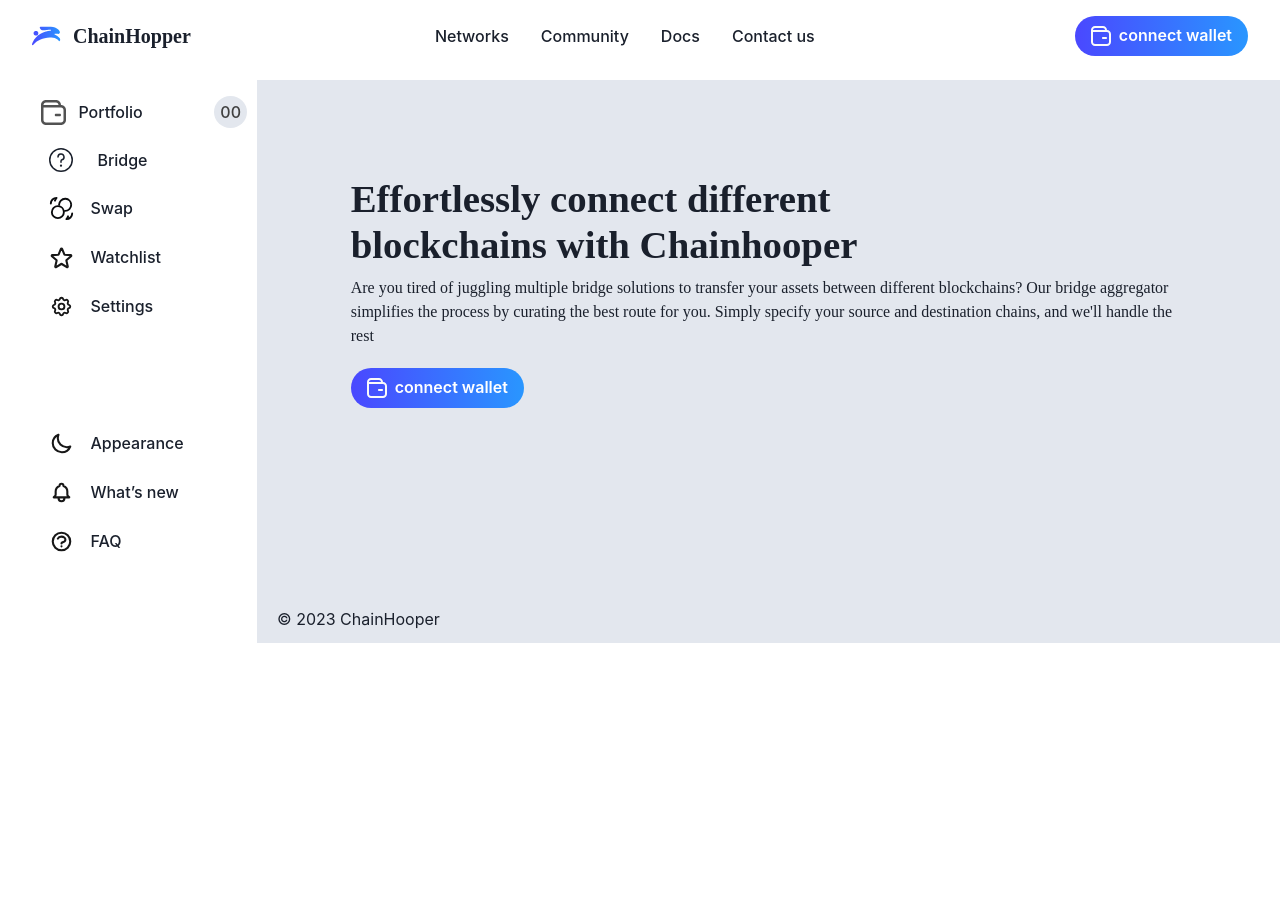
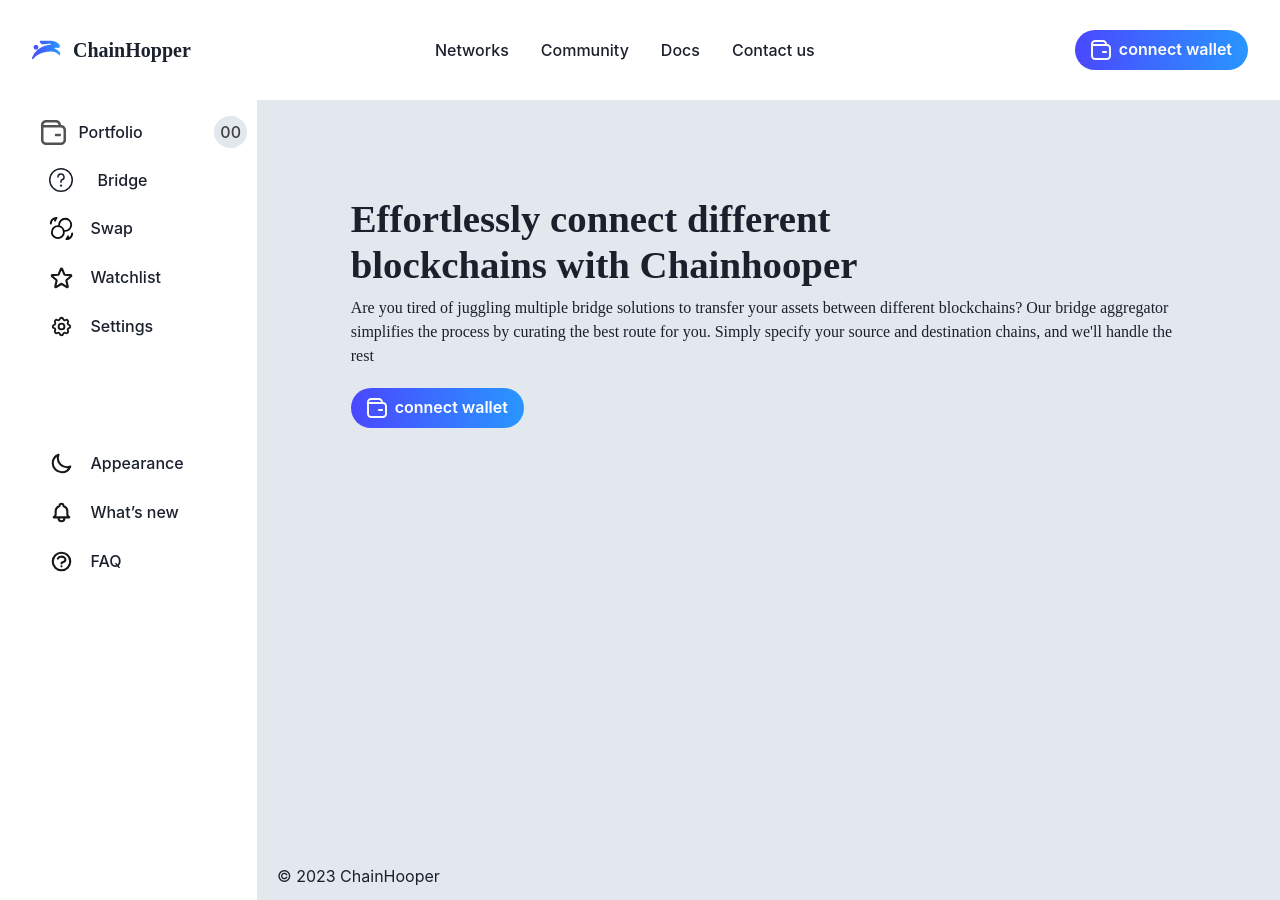
Before and after one commit to algorand-hackers/chain-hopper, a React (Create React App) app in the folder apps/frontend/: page / in a window 1280 px wide. Before the commit the page ends 800 px from the top, so only its background shows below. Built offline with nearby package versions, Linux system fonts and the light colour scheme.

Commit message:
Home page revamp

```diff
--- a/apps/frontend/src/App.js
+++ b/apps/frontend/src/App.js
@@ -14,11 +14,11 @@ function App() {
     <div>
       <Box >
         <Navbar />
-        <Box display="flex">
+        <Box display="flex" >
           <Box>
             <Sidebar />
           </Box>
-          <Box bg="bg2" w={{base:"100%", md:"100%", lg:"100%"}}>
+          <Box h="100vh" bg="bg2" w={{base:"100%", md:"100%", lg:"100%"}}>
             <Routes>
               <Route index element={<Home />} />
               <Route path='/bridge' element={<Bridge />} />
--- a/apps/frontend/src/constant/Navbar.js
+++ b/apps/frontend/src/constant/Navbar.js
@@ -16,7 +16,7 @@ const Navbar = () => {
     const disclosureProps = getDisclosureProps()
 
   return (
-    <Box  h="10vh" pt="16px">
+    <Flex  h="100px">
         <Flex w="95%" mx="auto" justify="space-between" align="center">
             <Flex className="font-[syne]">
                 <img src={Applogo} alt="logo" />
@@ -49,7 +49,7 @@ const Navbar = () => {
         <Box {...disclosureProps} display={{base:"block", md:"none"}}>
             <MobileNavbar />
         </Box>
-    </Box>
+    </Flex>
   )
 }
 
```
